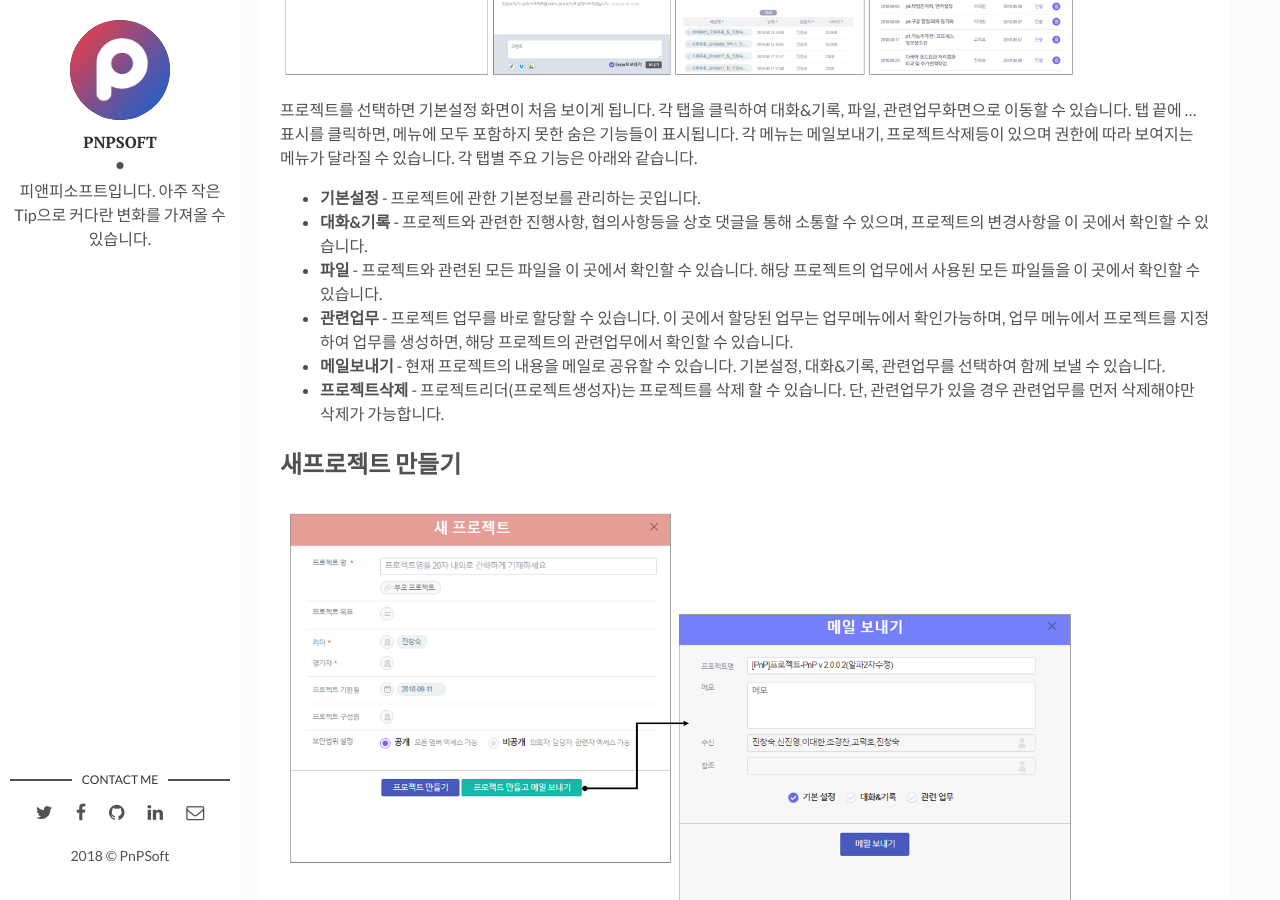
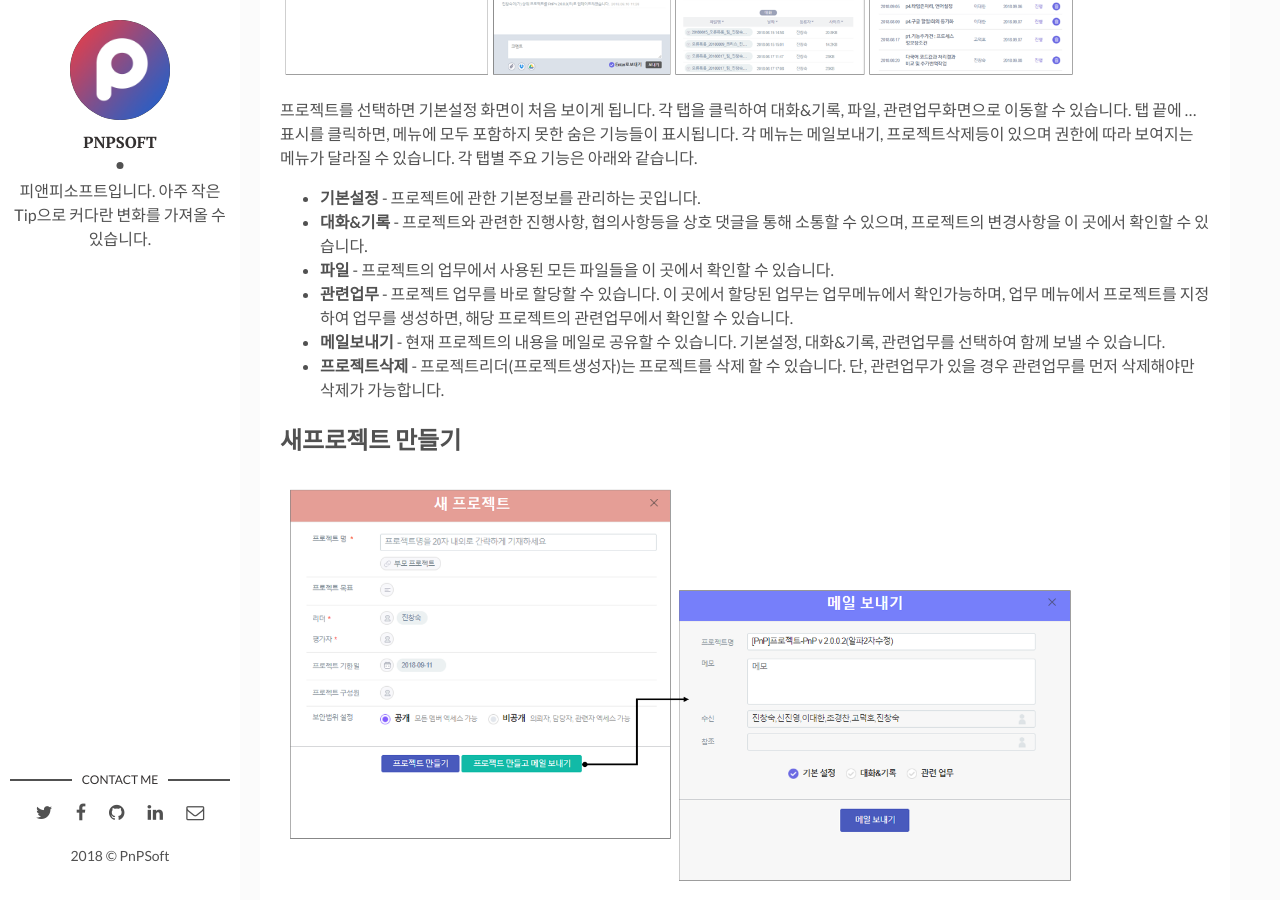
Before and after one commit to pnpsoft/pnpsoft.github.io, a Jekyll site: the page built from _posts/2018-08-27-how-to-use-pnp-04.markdown, in a window 1280 px wide and 900 px high, scrolled down 1714 px. Built offline with Jekyll 4.4.1, drawn with Linux system fonts in a browser that asks for light colours; comment, search, counter and statistics services are not loaded.

Commit message:
Update 2018-08-27-how-to-use-pnp-04.markdown

```diff
--- a/_posts/2018-08-27-how-to-use-pnp-04.markdown
+++ b/_posts/2018-08-27-how-to-use-pnp-04.markdown
@@ -31,7 +31,7 @@ pnpdot.com은 업무공유플랫폼입니다. pnpdot.com에서는 업무를 그
 
 * **기본설정** - 프로젝트에 관한 기본정보를 관리하는 곳입니다.
 * **대화&기록** - 프로젝트와 관련한 진행사항, 협의사항등을 상호 댓글을 통해 소통할 수 있으며, 프로젝트의 변경사항을 이 곳에서 확인할 수 있습니다.
-* **파일** - 프로젝트와 관련된 모든 파일을 이 곳에서 확인할 수 있습니다. 해당 프로젝트의 업무에서 사용된 모든 파일들을 이 곳에서 확인할 수 있습니다.
+* **파일** - 프로젝트의 업무에서 사용된 모든 파일들을 이 곳에서 확인할 수 있습니다.
 * **관련업무** - 프로젝트 업무를 바로 할당할 수 있습니다. 이 곳에서 할당된 업무는 업무메뉴에서 확인가능하며, 업무 메뉴에서 프로젝트를 지정하여 업무를 생성하면, 해당 프로젝트의 관련업무에서 확인할 수 있습니다.
 * **메일보내기** - 현재 프로젝트의 내용을 메일로 공유할 수 있습니다. 기본설정, 대화&기록, 관련업무를 선택하여 함께 보낼 수 있습니다.
 * **프로젝트삭제** - 프로젝트리더(프로젝트생성자)는 프로젝트를 삭제 할 수 있습니다. 단, 관련업무가 있을 경우 관련업무를 먼저 삭제해야만 삭제가 가능합니다.
```
